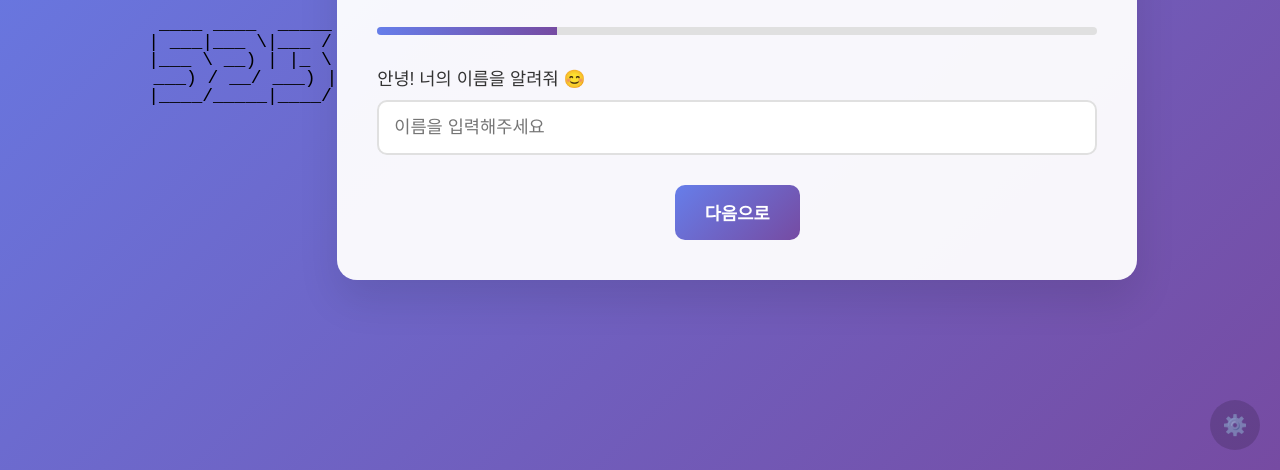
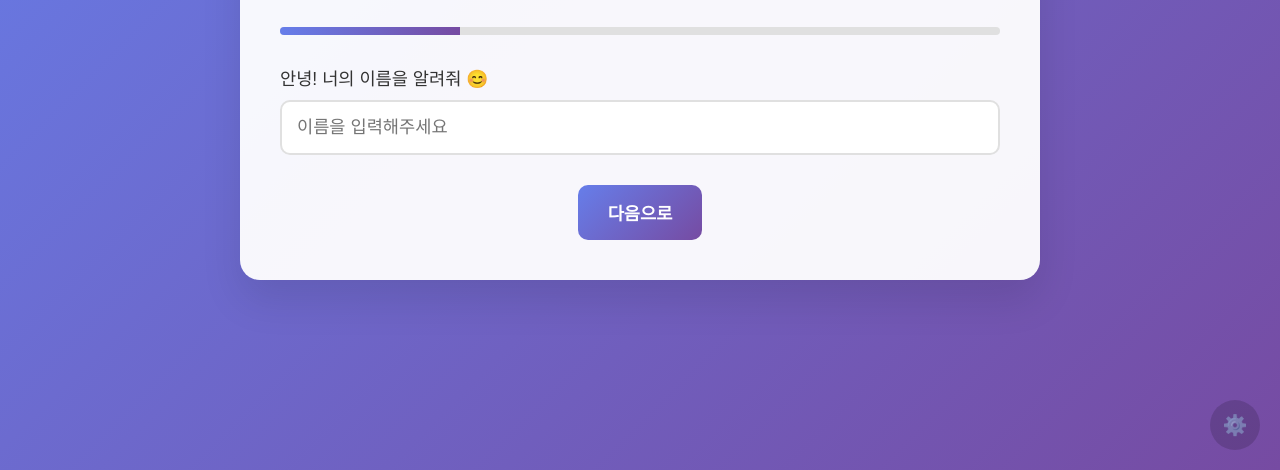
Before and after one commit to gonggan523/523, a plain HTML site: page index.html in a window 1280 px wide. Shown: the part 330-800 px from the top of the page. Drawn offline with Linux system fonts and the light colour scheme.

Commit message:
Remove logo from HTML

```diff
--- a/index.html
+++ b/index.html
@@ -8,8 +8,6 @@
 *{margin:0;padding:0;box-sizing:border-box}
 body{font-family:'Noto Sans KR',sans-serif;background:linear-gradient(135deg,#667eea 0%,#764ba2 100%);min-height:100vh;display:flex;justify-content:center;align-items:center;padding:20px}
 .container{background:rgba(255,255,255,.95);border-radius:20px;box-shadow:0 20px 40px rgba(0,0,0,.1);padding:40px;max-width:800px;width:100%;animation:fadeIn .5s ease-out}
-.logo{text-align:center;margin-bottom:20px}
-.logo pre{font-family:monospace;font-size:18px;line-height:1}
 @keyframes fadeIn{from{opacity:0;transform:translateY(20px)}to{opacity:1;transform:translateY(0)}}
 .header{text-align:center;margin-bottom:30px}
 .header h1{color:#764ba2;margin-bottom:10px;font-size:2.5em}
@@ -60,19 +58,10 @@ input[type=range]::-moz-range-thumb{width:24px;height:24px;background:#764ba2;bo
 .stats{background:#f5f5f5;border-radius:10px;padding:20px;margin-bottom:20px}
 .stats p{font-size:1.2em;margin:10px 0}
 .stats strong{color:#764ba2}
-@media (max-width:600px){.container{padding:20px}.header h1{font-size:2em}.theme-cards{grid-template-columns:1fr}.option-grid{grid-template-columns:repeat(auto-fill,minmax(100px,1fr))}.button-group{flex-direction:column}.btn{width:100%}.logo pre{font-size:14px}}
+@media (max-width:600px){.container{padding:20px}.header h1{font-size:2em}.theme-cards{grid-template-columns:1fr}.option-grid{grid-template-columns:repeat(auto-fill,minmax(100px,1fr))}.button-group{flex-direction:column}.btn{width:100%}}
 </style>
 </head>
 <body>
-<div class="logo">
-<pre>
- ____ ____  _____
-| ___|___ \|___ /
-|___ \ __) | |_ \
- ___) / __/ ___) |
-|____/_____|____/
-</pre>
-</div>
 <div class="container">
 <div class="header">
 <h1>AI와 함께하는 문화기획 체험</h1>
```
